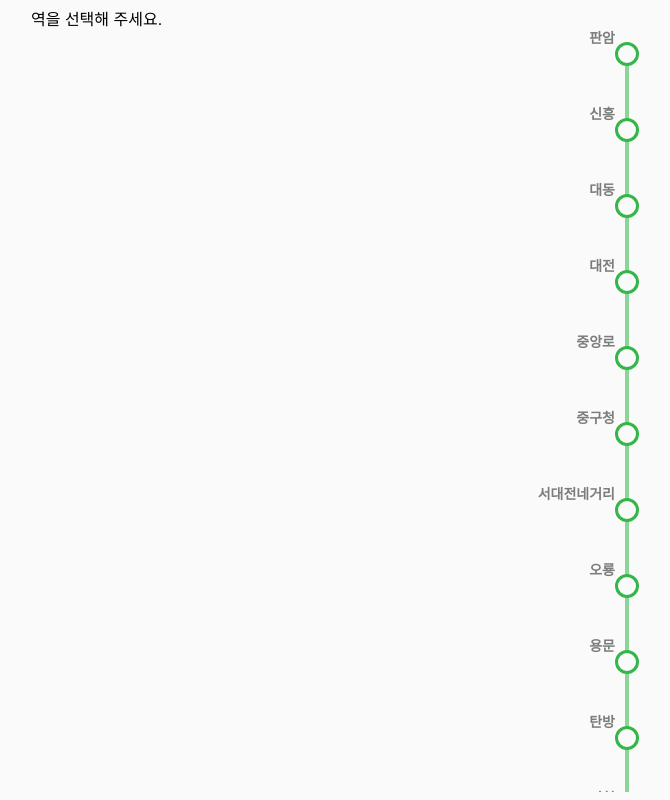
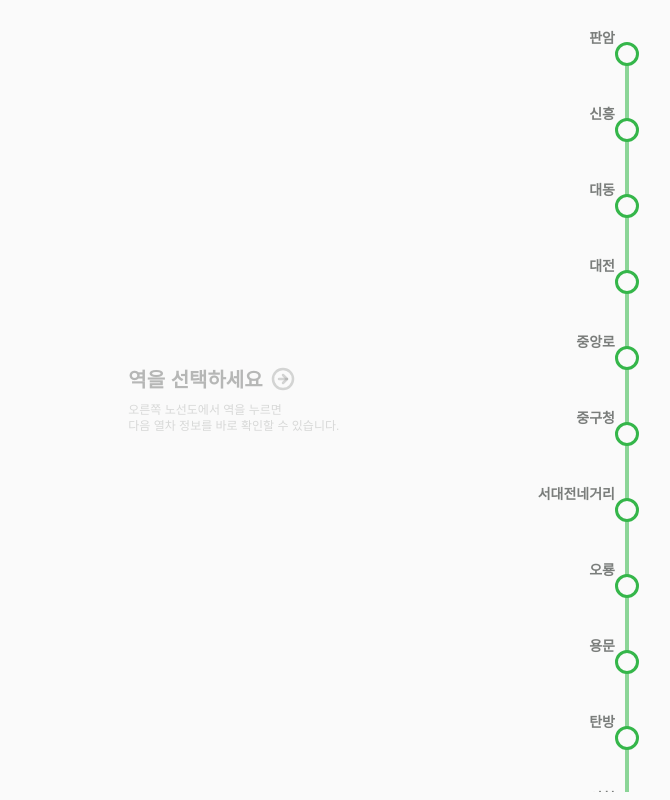
Before and after one commit to sis061/daejeon_subway_renewal, a Next.js app: page / in a window 1280 px wide. Shown: the whole page, without its empty margins (297-967 px from the left). Built offline with nearby package versions, Linux system fonts and the light colour scheme.

Commit message:
feat: '/' 페이지 퍼블

```diff
--- a/components/detail/arrival-info.tsx
+++ b/components/detail/arrival-info.tsx
@@ -10,7 +10,12 @@ import type {
 import { Station, stations } from "@/data/stations";
 import { useCurrentTime } from "@/hooks/use-current-time";
 import Link from "next/link";
-import { ChevronLeft, ChevronRight, RotateCcw } from "lucide-react";
+import {
+  ChevronLeft,
+  ChevronRight,
+  CircleArrowRight,
+  RotateCcw,
+} from "lucide-react";
 import clsx from "clsx";
 
 type ArrivalInfoProps = {
@@ -49,7 +54,27 @@ export default function ArrivalInfo({
   const { now, refreshNow } = useCurrentTime();
 
   if (!schedule) {
-    return <div>역을 선택해 주세요.</div>;
+    return (
+      <div className="flex h-full w-full items-center justify-center !px-6">
+        <div className="flex flex-col gap-2 text-left">
+          <div className="flex items-center gap-2">
+            <p className="text-xl font-bold !text-daejeon-ink/40">
+              역을 선택하세요
+            </p>
+            <CircleArrowRight
+              size={24}
+              strokeWidth={2.5}
+              color="#4f535050"
+              className="!text-daejeon-line shrink-0 animate-pulse !-mt-0.5"
+            />
+          </div>
+          <p className="text-xs leading-4 !text-daejeon-ink/20">
+            오른쪽 노선도에서 역을 누르면 <br /> 다음 열차 정보를 바로 확인할 수
+            있습니다.
+          </p>
+        </div>
+      </div>
+    );
   }
 
   const serviceDayType = getServiceDayType(now, holidays);
@@ -61,14 +86,14 @@ export default function ArrivalInfo({
   const nearStations = getNearStationInfo(stations, schedule.stationId);
 
   return (
-    <div className="flex h-full w-full flex-col items-center justify-center gap-12 !px-2 ">
-      <div
-        className={clsx(
-          !nextDepartures.towardPanam && "opacity-0",
-          "w-full flex flex-col items-start gap-2 !px-4 relative",
-        )}
-      >
-        <div className="flex items-center gap-1 ">
+    <div className="flex h-full w-full flex-col items-center justify-center gap-12 !px-2">
+      <div className="w-full flex flex-col items-start gap-2 !px-4 relative">
+        <div
+          className={clsx(
+            !nextDepartures.towardPanam && "opacity-0",
+            "flex items-center gap-1 ",
+          )}
+        >
           <span className="!text-daejeon-ink/75 font-semibold">
             {nextDepartures.towardPanam
               ? nextDepartures.towardPanam?.departure.finalDestination
@@ -79,7 +104,12 @@ export default function ArrivalInfo({
             <span className="!text-blue-500 text-sm">(막)</span>
           )}
         </div>
-        <div className="flex items-end gap-2">
+        <div
+          className={clsx(
+            !nextDepartures.towardPanam && "opacity-0",
+            "flex items-end gap-2",
+          )}
+        >
           <span className="text-4xl font-bold !text-daejeon-ink">
             {formatRemainingTime(nextDepartures.towardPanam)}
           </span>
```
